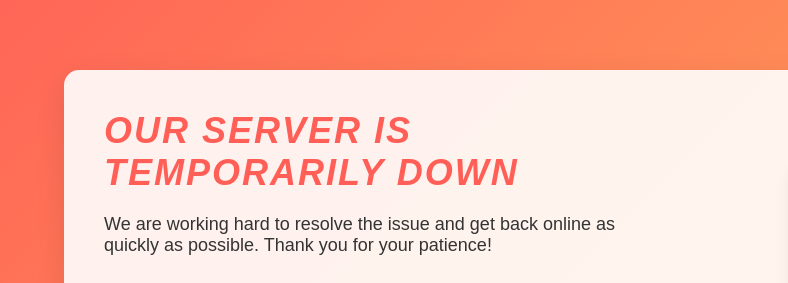
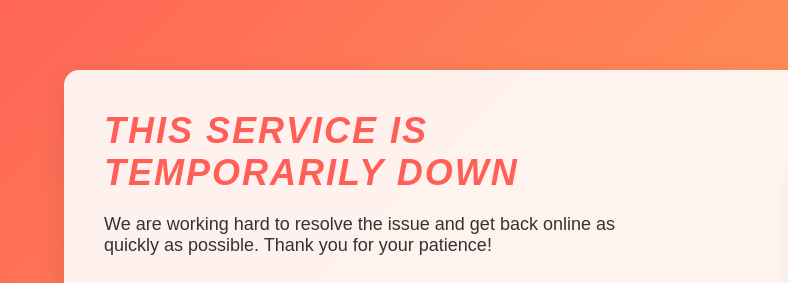
Before and after one commit to Lonnycool3000/DownSite, a plain HTML site: page index.html in a window 1280 px wide. Shown: the part 150-433 px from the top of the page, 0-788 px from the left. Drawn offline with Linux system fonts and the light colour scheme.

Commit message:
Update index.html

```diff
--- a/index.html
+++ b/index.html
@@ -11,7 +11,7 @@
 <div class="background">
   <div class="container">
     <div class="text-container">
-      <h2 class="title">Our Server is Temporarily Down</h2>
+      <h2 class="title">This Service is Temporarily Down</h2>
       <p class="description">We are working hard to resolve the issue and get back online as quickly as possible. Thank you for your patience!</p>
       <p class="desc">If you have any urgent questions or need assistance, feel free to <a href="https://lennygodart.org/html/kontakt.html">contact our support team</a>.</p>
       <a href="https://lennygodart.org" class="contact-btn">Visit Main Website</a>
```
